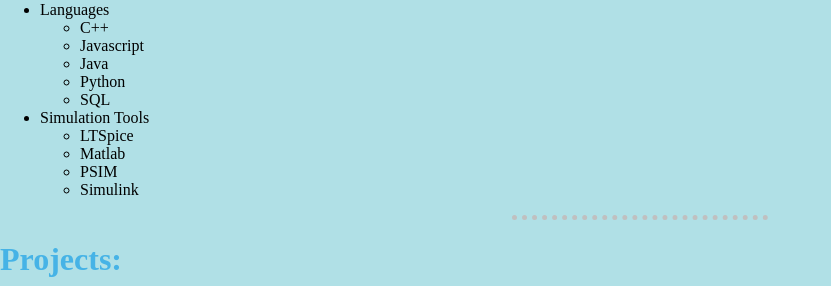
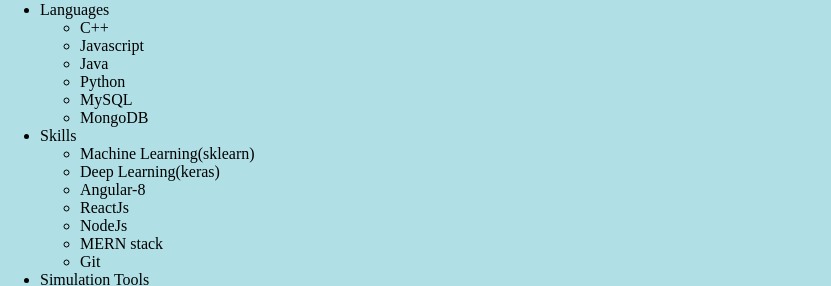
Before and after one commit to 98Avnish/Personal-site, a plain HTML site: page index.html in a window 1280 px wide. Shown: the part 508-794 px from the top of the page, without its empty margins (0-831 px from the left). Drawn offline with Linux system fonts and the light colour scheme.

Commit message:
Update index.html

```diff
--- a/index.html
+++ b/index.html
@@ -32,7 +32,19 @@
         <li>Javascript</li>
         <li>Java</li>
         <li>Python</li>
-        <li>SQL</li>
+        <li>MySQL</li>
+        <li>MongoDB</li>
+      </ul>
+    </li>
+    <li>Skills
+      <ul>
+        <li>Machine Learning(sklearn)</li>
+        <li>Deep Learning(keras)</li>
+        <li>Angular-8</li>
+        <li>ReactJs</li>
+        <li>NodeJs</li>
+        <li>MERN stack</li>
+        <li>Git</li>
       </ul>
     </li>
     <li>Simulation Tools
@@ -77,7 +89,7 @@
       </tr>
       <tr>
         <td>Dec2019-Ongoing</td>
-        <td>ChatBot</td>
+        <td>ChatBot (seq2seq model)</td>
       </tr>
     </tbody>
   </table>
```
